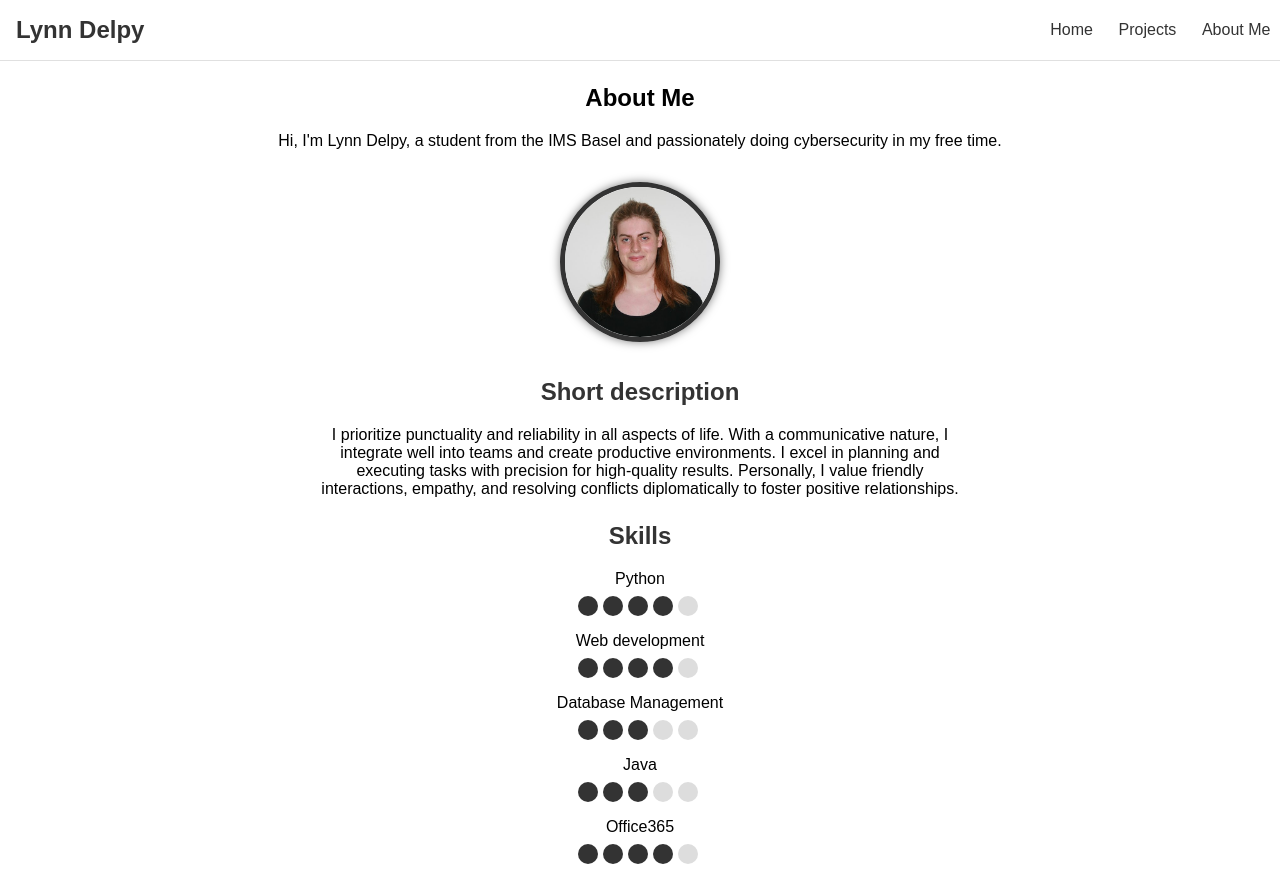
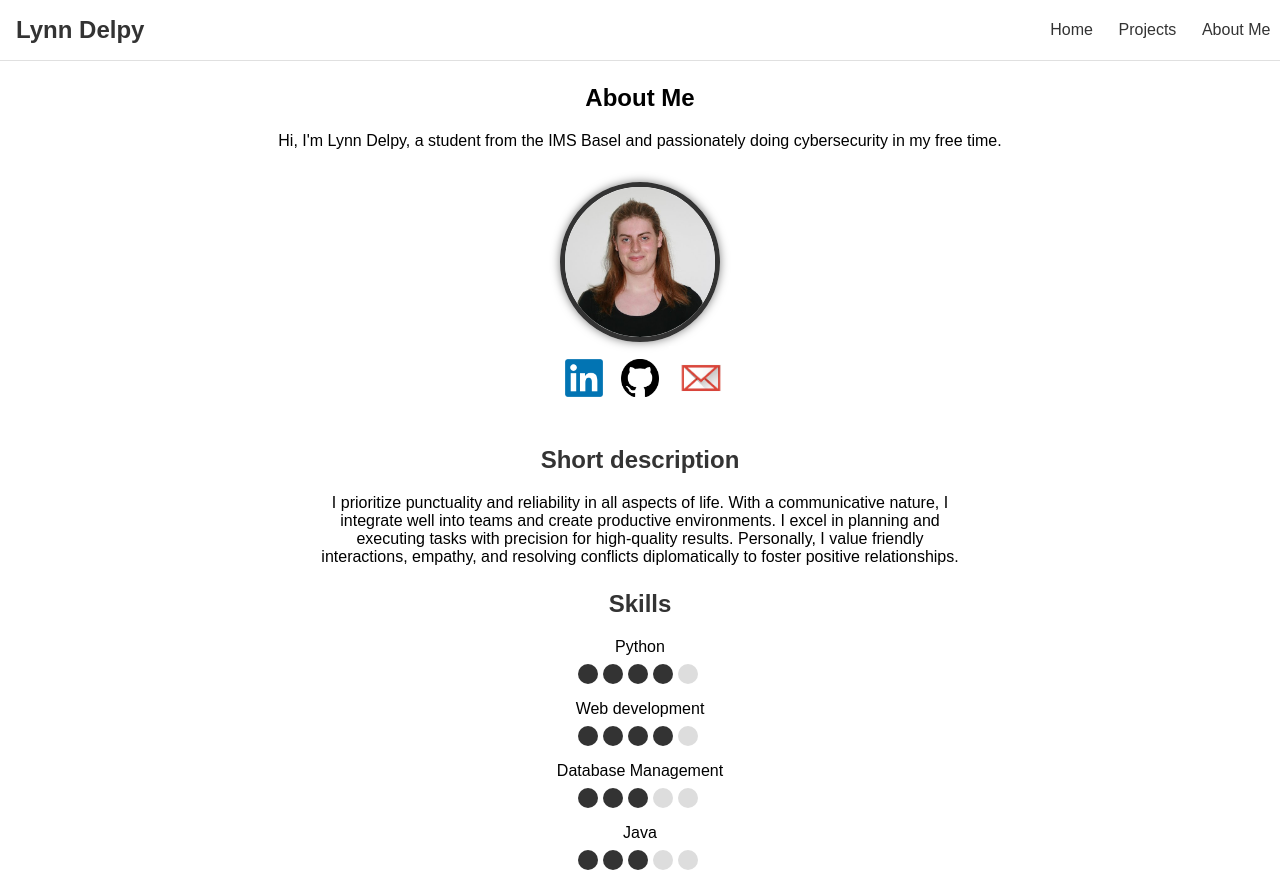
Before and after one commit to LynnDelpy/portfolio, a website built with webpack: page additions/aboutMe.html in a window 1280 px wide. Shown: the top 873 px of the page. Built offline with nearby package versions, Linux system fonts and the light colour scheme.

Commit message:
some last styling

```diff
--- a/additions/aboutMe.html
+++ b/additions/aboutMe.html
@@ -19,11 +19,24 @@
     <h1>About Me</h1>
     <p>Hi, I'm Lynn Delpy, a student from the IMS Basel and passionately doing cybersecurity in my free time.</p>
     <img src="../img/portrait.jpg" alt="Lynn Delpy Portrait" class="portrait">
+    <div class="socials">
+      <a href="linkedin.com/in/lynn-delpy-b882162b0">
+        <img src="../img/linkedin.png" alt="">
+      </a>
+      <a id="github" href="https://github.com/Lynnnn15">
+        <img src="../img/github.png" alt="">
+      </a>
+      <a href="mailto:lynn.delpy@apfelsaft.li">
+        <img id="mail" src="../img/mail.png" alt="">
+      </a>
+    </div>
   </section>
   <section class="details">
     <h2>Short description</h2>
-    <p>I prioritize punctuality and reliability in all aspects of life. With a communicative nature, I integrate well into teams and create productive environments. I excel in planning and executing tasks with precision for high-quality results. Personally, I value friendly interactions, empathy, and resolving conflicts diplomatically to foster positive relationships.</p>
-
+    <p>I prioritize punctuality and reliability in all aspects of life. With a communicative nature, I integrate well
+      into teams and create productive environments. I excel in planning and executing tasks with precision for
+      high-quality results. Personally, I value friendly interactions, empathy, and resolving conflicts diplomatically
+      to foster positive relationships.</p>
     <h2>Skills</h2>
     <ul class="skills">
       <li>
--- a/css/aboutMe.scss
+++ b/css/aboutMe.scss
@@ -71,6 +71,37 @@ main {
       box-shadow: 0 0 10px rgba(0, 0, 0, 0.5);
       object-fit: cover;
     }
+
+    .socials {
+      margin-left: 1.4vw;
+      display: flex;
+      justify-content: center;
+      align-items: center;
+
+      a {
+        display: block;
+        margin: 0 5px;
+      }
+      #github{
+        margin-left: 1vw;
+      }
+      #mail{
+        width: 5vw;
+      }
+
+      img {
+        width: 3vw;
+        transition: transform 0.3s ease;
+
+
+
+        &:hover {
+          transform: scale(1.1);
+        }
+      }
+    }
+
+
   }
 
   .details {
```
Also changed, not shown: css/aboutMe.css, img/github.png (added), img/linkedin.png (added), img/mail.png (added), 1 other file.
